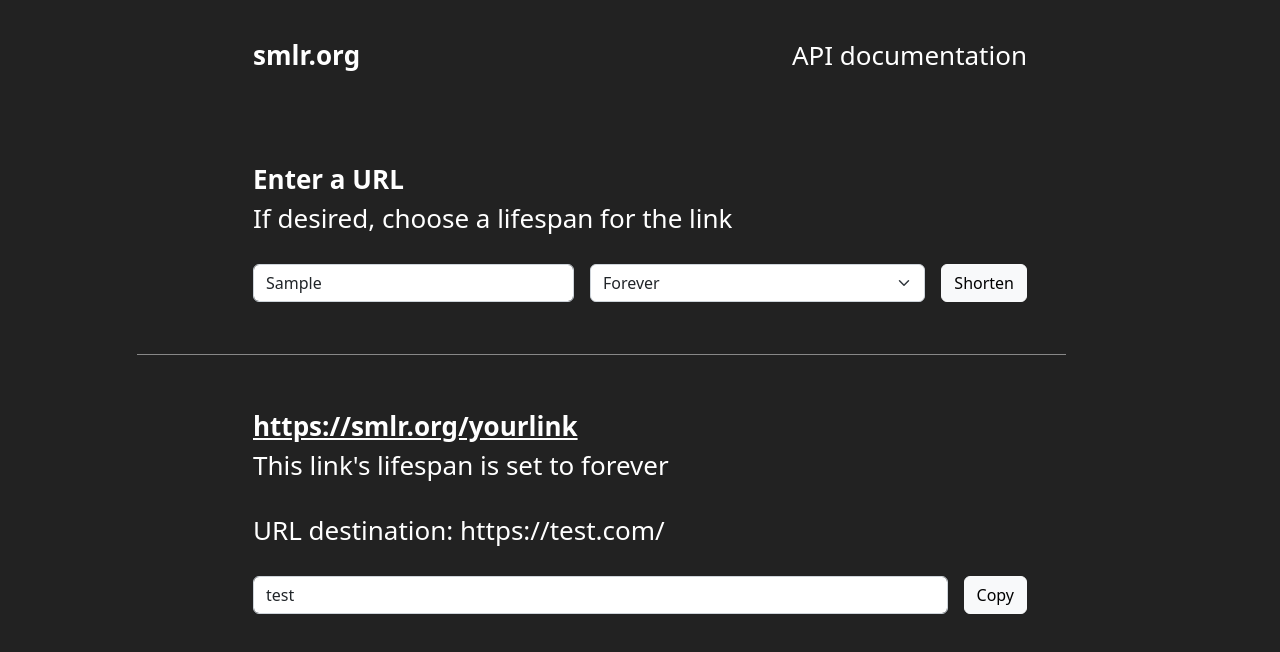
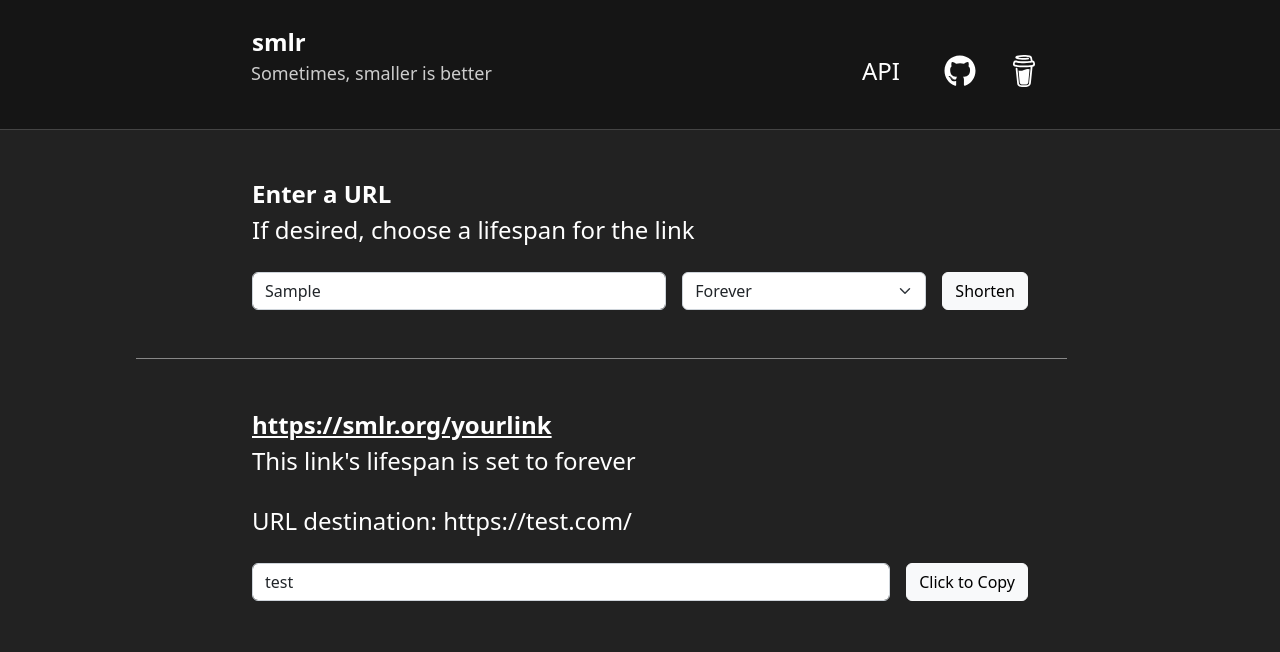
Before and after one commit to noahcorona/url-shortener, a React (Create React App) app in the folder frontend/: page / in a window 1280 px wide. Both pictures are taken after typing "Sample" into the empty fields and a click on the button "Shorten". Shown: the top 652 px of the page. Built offline with nearby package versions, Linux system fonts and the light colour scheme.

Commit message:
ui improvements (modal, nav buttons, colors)

```diff
--- a/frontend/src/App.css
+++ b/frontend/src/App.css
@@ -16,7 +16,8 @@
   position: absolute;
   top: 0;
   left: 0;
-  background-color: #222;
+  background-color: #151515;
+  border-bottom: 1px #444 solid;
 }
 
 .Navigation-Content {
@@ -37,24 +38,58 @@
   padding: 10px 0.5em;
 }
 
+.Navigation p {
+  color: #ccc;
+  font-size: 0.75em;
+  margin-left: 11px;
+}
+
+.Navigation-Button-Area {
+  align-content: center;
+  justify-content: center;
+  padding-top: 0.25em;
+}
+
 .Navigation-Link:visited {
   color: #fff;
 }
 
 .Navigation-Link:hover {
-  color: #fff;
+  color: #ccc;
 }
 
 .Navigation-Button {
   background-color: transparent;
+  text-decoration: none;
   color: #fff;
   border: none;
   border-radius: 0.25em;
-  padding: 10px 0.5em;
+  padding: 0.25em 0.5em;
+  margin-left: 0.5em;
 }
 
 .Navigation-Button:hover {
-  background-color: #333;
+  color: #ccc;
+}
+
+.Navigation-Button:visited {
+  color: #fff;
+}
+
+.Navigation-Button-Icon {
+  background-color: transparent;
+  text-decoration: none;
+  color: #fff;
+  border: none;
+  border-radius: 0.25em;
+  align-self: center;
+  justify-content: center;
+  font-size: 32px;
+  margin-left: 1em;
+}
+
+.Navigation-Button-Icon:hover {
+  color: #ccc;
 }
 
 .Content {
@@ -64,7 +99,7 @@
   flex-direction: column;
   align-items: center;
   justify-content: center;
-  font-size: calc(10px + 2vmin);
+  font-size: 1.5em;
   color: white;
 }
 
@@ -81,6 +116,11 @@
 
 .form-select {
   margin-left: 1em;
+  flex: 1;
+}
+
+.form-control {
+  flex: 2;
 }
 
 .url-form {
@@ -105,6 +145,10 @@
 }
 
 .Link {
-  color: #ffffff;
+  color: #fff;
   text-align: left;
 }
+
+.Link:hover {
+  color: #ccc;
+}
--- a/frontend/src/App.js
+++ b/frontend/src/App.js
@@ -1,12 +1,13 @@
 import './App.css';
 import 'bootstrap/dist/css/bootstrap.min.css';
-import {Button, Form} from "react-bootstrap";
 import {useEffect, useState} from "react";
 import ResponseArea from "./components/ResponseArea";
 import URLInputArea from "./components/URLInputArea";
 import Navigation from "./components/Navigation";
+import DocModal from "./components/DocModal";
 
 function App() {
+    const [modalShowing, setModalShowing] = useState(false);
     const [lastInput, setLastInput] = useState(null);
     const [lastResponse, setLastResponse] = useState(null);
 
@@ -21,7 +22,11 @@ function App() {
         <div className="App">
             <div className="Content">
                 <div className="Content-Body">
-                    <Navigation />
+                    <DocModal
+                        show={modalShowing}
+                        handleClose={() => setModalShowing(false)}
+                    />
+                    <Navigation onDocClick={() => setModalShowing(true)} />
                     <URLInputArea setLastInput={setLastInput} />
                     {lastResponse &&
                         <ResponseArea
--- /dev/null
+++ b/frontend/src/components/DocModal.js
@@ -0,0 +1,37 @@
+import {Button, Modal} from "react-bootstrap";
+
+const DocModal = ({show, handleClose}) => {
+    return (
+        <Modal
+            show={show}
+            onHide={handleClose}
+            backdrop="static"
+        >
+            <Modal.Header closeButton>
+                <Modal.Title>Using the smlr API</Modal.Title>
+            </Modal.Header>
+            <Modal.Body>
+                <h3>API URL</h3>
+                <p>https://smlr.org/api/</p>
+                <h3>Making a Request</h3>
+                <p>https://smlr.org/api/{"{your_url_here}"}</p>
+                <h3>Example Response</h3>
+                <p>The response is formatted as a JSON object</p>
+                <p>https://smlr.org/api/{"{your_url_here}"}</p>
+                <h3>Javascript example</h3>
+                <p>Code here</p>
+                <h3>Python example</h3>
+                <p>Code here</p>
+            </Modal.Body>
+            <Modal.Footer>
+                <a href="https://github.com/noahcorona/url-shortener/issues/new">
+                    <Button variant="dark">
+                        Submit an issue on Github
+                    </Button>
+                </a>
+            </Modal.Footer>
+        </Modal>
+    )
+}
+
+export default DocModal;
--- a/frontend/src/components/Navigation.js
+++ b/frontend/src/components/Navigation.js
@@ -1,21 +1,39 @@
-import {Button} from "react-bootstrap";
+import {FaGithub} from "react-icons/fa";
+import {SiBuymeacoffee} from "react-icons/si";
 
-const Navigation = () => {
+const Navigation = ({onDocClick}) => {
     return (
         <div className="Navigation">
             <div className="Navigation-Content">
-                <a
-                    href="#"
-                    className="Navigation-Link"
-                >
-                    smlr.org
-                </a>
                 <div>
-                    <button
+                    <a
+                        href="#"
+                        className="Navigation-Link"
+                    >
+                        smlr
+                    </a>
+                    <p>Sometimes, smaller is better</p>
+                </div>
+                <div className="Navigation-Button-Area">
+                    <a
                         className="Navigation-Button"
+                        href="#"
+                        onClick={onDocClick}
                     >
-                        API documentation
-                    </button>
+                        API
+                    </a>
+                    <a
+                        className="Navigation-Button-Icon"
+                        href="https://github.com/noahcorona/url-shortener/"
+                    >
+                        <FaGithub />
+                    </a>
+                    <a
+                        className="Navigation-Button-Icon"
+                        href="https://buymeacoffee.com/4IeSH91kr"
+                    >
+                        <SiBuymeacoffee />
+                    </a>
                 </div>
             </div>
         </div>
--- a/frontend/src/components/ResponseArea.js
+++ b/frontend/src/components/ResponseArea.js
@@ -55,7 +55,7 @@ const ResponseArea = ({copyText, originalURL, lifespan}) => {
                         readOnly
                     />
                     <Button className="btn-light" onClick={handleCopyClick}>
-                        <span>{copied ? 'Copied' : 'Copy'}</span>
+                        <span>{copied ? 'Copied to Clipboard' : 'Click to Copy'}</span>
                     </Button>
                 </div>
             </div>
--- a/frontend/src/components/URLInputArea.js
+++ b/frontend/src/components/URLInputArea.js
@@ -34,11 +34,12 @@ const URLInputArea = (props) => {
                         }}
                     >
                         <option value="0">Forever</option>
-                        <option value="1">1 day</option>
-                        <option value="2">1 week</option>
-                        <option value="3">1 month</option>
-                        <option value="4">6 months</option>
-                        <option value="5">1 year</option>
+                        <option value="1">A year</option>
+                        <option value="2">6 months</option>
+                        <option value="3">3 months</option>
+                        <option value="4">A month</option>
+                        <option value="5">A Week</option>
+                        <option value="6">A Day</option>
                     </Form.Select>
                     <Button
                         type="submit"
--- a/package.json
+++ b/package.json
@@ -1,6 +1,7 @@
 {
   "dependencies": {
     "bootstrap": "^5.2.0",
-    "react-bootstrap": "^2.4.0"
+    "react-bootstrap": "^2.4.0",
+    "react-icons": "^4.4.0"
   }
 }
```
Also changed, not shown: 2 other files (tests, documents, lock files or other folders).
